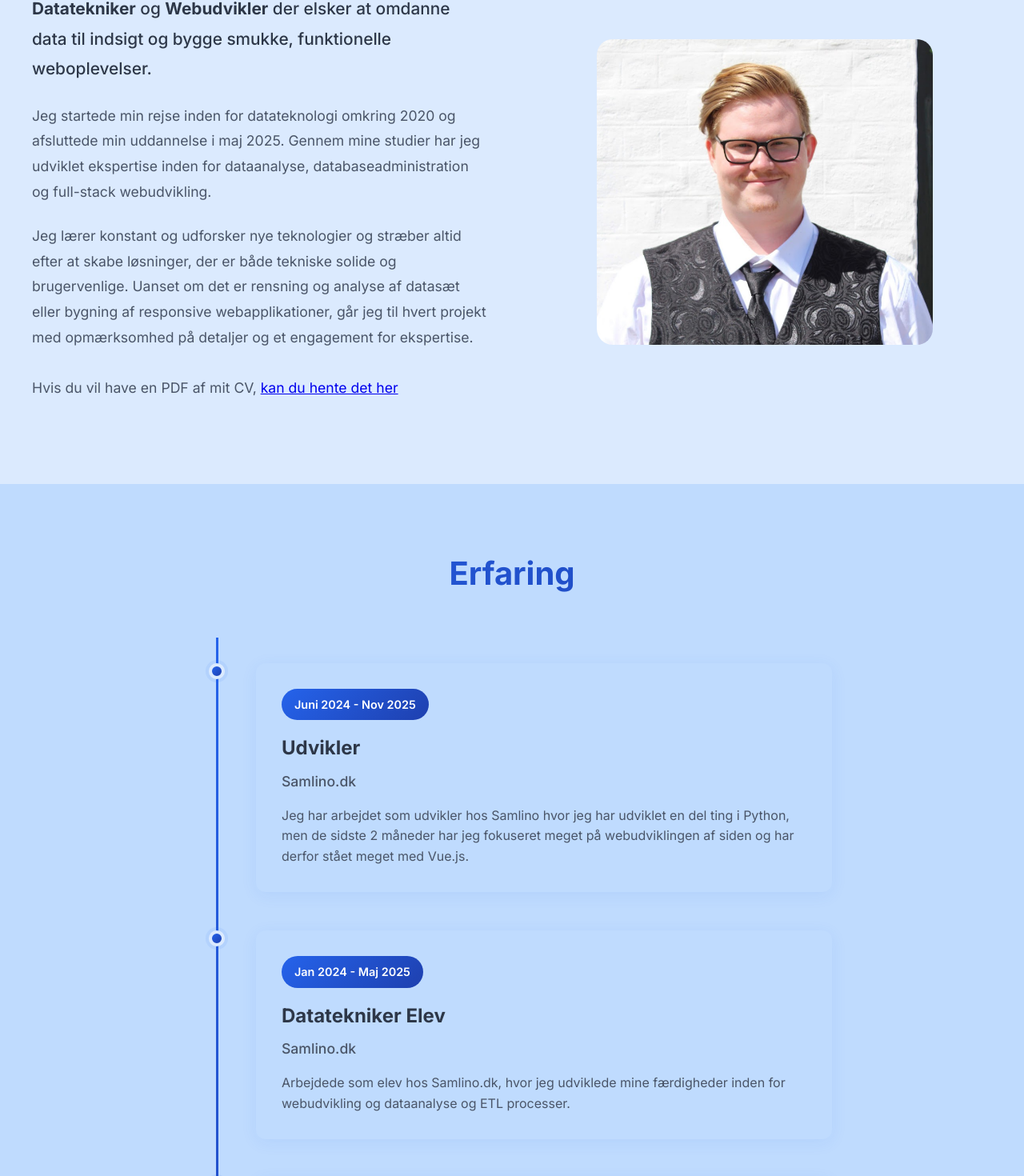
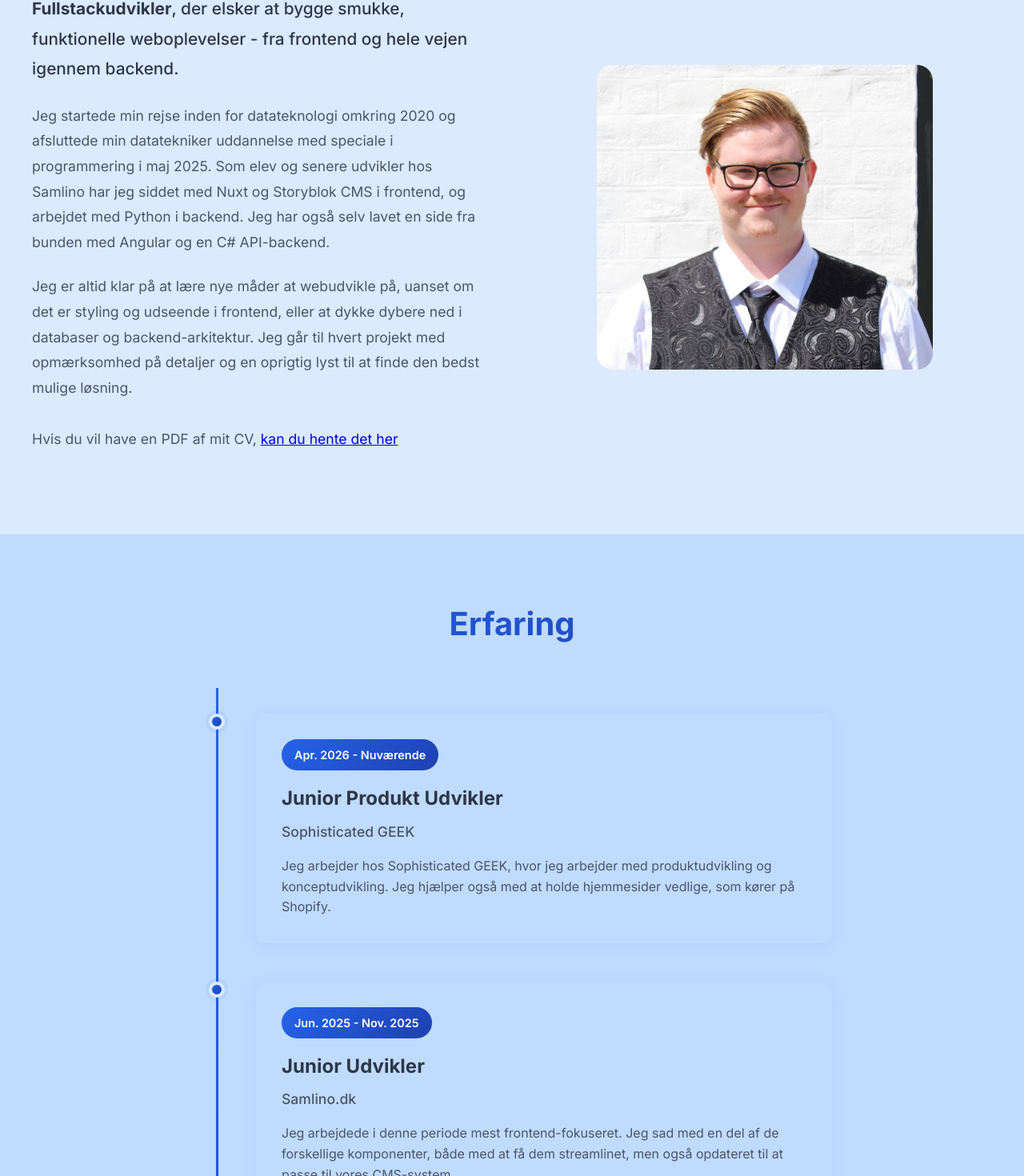
Before and after one commit to NicklasGV/Portfolio-NV, a Vue app: page / in a window 1280 px wide. Shown: the part 1079-2549 px from the top of the page at 80% size. Built offline with nearby package versions, Linux system fonts and the light colour scheme; no server answers.

Commit message:
Contact version

```diff
--- a/index.html
+++ b/index.html
@@ -6,7 +6,7 @@
   <title>Nicklas Vedeby's Portfolio</title>
   <meta
     name="description"
-    content="Nicklas Vedeby's portfolio showcasing his journey as a Data Technician and Web Developer, built with Vue.js 3 and Vite."
+    content="Nicklas Vedeby's portfolio showcasing his journey as a Fullstack Developer, built with Vue.js 3 and Vite."
   >
   <meta name="author" content="Nicklas Vedeby">
   <meta name="theme-color" content="#111827">
--- a/src/App.vue
+++ b/src/App.vue
@@ -51,15 +51,14 @@ const structuredData = computed(() => {
       '@context': 'https://schema.org',
       '@type': 'Person',
       name: 'Nicklas Vedeby',
-      jobTitle: 'Data Technician & Web Developer',
+      jobTitle: 'Fullstack Developer',
       url: canonical,
       image: toAbsolute(profileImageUrl),
       email: 'mailto:nvedeby@gmail.com',
-      telephone: '+4560524646',
+      telephone: '+4560524647',
       worksFor: {
         '@type': 'Organization',
-        name: 'Samlino.dk',
-        url: 'https://www.samlino.dk/',
+        name: 'Sophisticated GEEK',
       },
       sameAs: [
         'https://www.linkedin.com/in/nicklas-vedeby-3155351b7/',
--- a/src/components/Contact.vue
+++ b/src/components/Contact.vue
@@ -28,7 +28,7 @@
               </div>
               <div>
                 <h4>{{ t.contact.phone }}</h4>
-                <a href="tel:+4560524646">+45 60 52 46 46</a>
+                <a href="tel:+4560524647">+45 60 52 46 47</a>
               </div>
             </div>
             <div class="contact-method">
@@ -57,7 +57,7 @@
             </a>
           </p>
         </div>
-        <!-- <form class="contact-form" @submit.prevent="handleSubmit">
+        <form class="contact-form" @submit.prevent="handleSubmit">
           <div class="form-group">
             <label for="name">{{ t.contact.form.name }}</label>
             <input
@@ -104,7 +104,7 @@
           >
             {{ status.message }}
           </p>
-        </form> -->
+        </form>
       </div>
     </div>
   </section>
@@ -125,7 +125,8 @@ const form = ref({
 
 const status = ref(null)
 const isSubmitting = ref(false)
-const contactEndpoint = import.meta.env.VITE_CONTACT_ENDPOINT || '/api/contact'
+const WEB3FORMS_ENDPOINT = 'https://api.web3forms.com/submit'
+const WEB3FORMS_ACCESS_KEY = import.meta.env.VITE_WEB3FORMS_ACCESS_KEY || 'f8d22d9f-079c-4f86-ad91-ae38ac4596b1'
 
 const handleSubmit = async () => {
   if (isSubmitting.value) {
@@ -139,12 +140,18 @@ const handleSubmit = async () => {
   }
 
   try {
-    const response = await fetch(contactEndpoint, {
+    const response = await fetch(WEB3FORMS_ENDPOINT, {
       method: 'POST',
       headers: {
         'Content-Type': 'application/json',
       },
-      body: JSON.stringify(form.value),
+      body: JSON.stringify({
+        access_key: WEB3FORMS_ACCESS_KEY,
+        subject: `New portfolio contact from ${form.value.name}`,
+        name: form.value.name,
+        email: form.value.email,
+        message: form.value.message,
+      }),
     })
 
     const result = await response.json().catch(() => ({}))
--- a/src/components/workExperience.vue
+++ b/src/components/workExperience.vue
@@ -28,7 +28,7 @@ const formatDateRange = (startDate, endDate) => {
   if (endDate) {
     return `${startDate} - ${endDate}`
   }
-  return `${startDate} - ${t.workExperience.present || 'Present'}`
+  return `${startDate} - ${t.value.workExperience.present || 'Present'}`
 }
 </script>
 
--- a/src/composables/useLanguage.js
+++ b/src/composables/useLanguage.js
@@ -38,7 +38,7 @@ const translations = {
       contact: 'Contact'
     },
     hero: {
-      eyebrow: 'Data Technician & Web Developer',
+      eyebrow: 'Fullstack Developer',
       title: 'Building <span class="highlight">modern</span> web experiences',
       subtitle: 'I use data insights and modern frontend technologies to create user-friendly and fast web experiences.',
       primaryCta: 'View my work',
@@ -51,9 +51,9 @@ const translations = {
     },
     about: {
       title: 'About Me',
-      lead: 'Welcome to my portfolio! I\'m a passionate <strong>Data Technician</strong> and <strong>Web Developer</strong> who loves transforming data into insights and building beautiful, functional web experiences.',
-      text1: 'I began my journey in data technology around 2020 and completed my education in May 2025. Throughout my studies, I\'ve developed expertise in data analysis, database management, and full-stack web development.',
-      text2: 'I\'m constantly learning and exploring new technologies, always striving to create solutions that are both technically sound and user-friendly. Whether it\'s cleaning and analyzing datasets or building responsive web applications, I approach every project with attention to detail and a commitment to excellence.',
+      lead: 'Welcome to my portfolio! I\'m a passionate <strong>Fullstack Developer</strong> who loves building beautiful, functional web experiences from the frontend all the way through the backend.',
+      text1: 'I began my journey in data technology around 2020 and completed my Data Technician education, specializing in programming, in May 2025. As an apprentice and later developer at Samlino, I worked with Nuxt and the Storyblok CMS on the frontend, and with Python on the backend. I\'ve also built my own site from scratch using Angular with a C# API backend.',
+      text2: 'I\'m always eager to learn new ways of building for the web, whether that\'s frontend styling and UX or getting deeper into databases and backend architecture. I approach every project with attention to detail and a genuine drive to figure out the best way to build it.',
       downloadLabel: 'Prefer a PDF of my CV? ',
       downloadCta: 'Grab it here',
       imageAlt: 'Portrait of Nicklas Vedeby, Data Technician and Web Developer',
@@ -83,18 +83,25 @@ const translations = {
       present: 'Present',
       timeline: [
         {
-          startDate: 'June 2024',
-          endDate: 'Nov 2025',
-          title: 'Developer',
-          company: 'Samlino.dk',
-          description: 'I have worked as a developer at Samlino where I have developed a lot of things in Python, but for the last 2 months I have focused a lot on the web development of the site and have therefore worked a lot with Vue.js.'
+          startDate: 'Apr 2026',
+          endDate: null,
+          title: 'Junior Product Developer',
+          company: 'Sophisticated GEEK',
+          description: 'I work at Sophisticated GEEK, where I focus on product development and concept development. I also help maintain websites running on Shopify.'
         },
         {
-          startDate: 'Jan 2024',
+          startDate: 'June 2025',
+          endDate: 'Nov 2025',
+          title: 'Junior Developer',
+          company: 'Samlino.dk',
+          description: 'During this period I worked mostly frontend-focused. I worked on several of our components, both streamlining them and updating them to fit our CMS system.'
+        },
+        {
+          startDate: 'Feb 2024',
           endDate: 'May 2025',
           title: 'Data Technician Apprentice',
           company: 'Samlino.dk',
-          description: 'Worked as an apprentice at Samlino.dk, where I developed my skills in web development, data analysis, and ETL processes.'
+          description: 'Completed my Data Technician education specializing in programming here. I worked with languages like Java, JavaScript, TypeScript, HTML, CSS and Python, and with frameworks such as Angular and Nuxt.'
         },
         {
           startDate: 'Dec 2021',
@@ -169,10 +176,14 @@ const translations = {
           title: 'Web Development',
           skills: [
             { name: 'Vue.js', level: 90 },
+            { name: 'Nuxt', level: 80 },
             { name: 'Angular', level: 90 },
             { name: 'JavaScript', level: 90 },
+            { name: 'TypeScript', level: 80 },
             { name: 'HTML/CSS', level: 95 },
+            { name: 'UI/UX', level: 75 },
             { name: 'Node.js', level: 60 },
+            { name: 'C#', level: 65 },
             { name: 'Responsive Design', level: 90 }
           ]
         },
@@ -181,11 +192,19 @@ const translations = {
           skills: [
             { name: 'Git', level: 85 },
             { name: 'REST APIs', level: 80 },
+            { name: 'Shopify', level: 65 },
             { name: 'Cursor AI', level: 75 },
             { name: 'ChatGPT', level: 70 },
             { name: 'Docker', level: 70 },
             { name: 'AWS System', level: 65 },
             { name: 'PRINCE 2', level: 55 }
+          ]
+        },
+        {
+          title: 'Languages',
+          skills: [
+            { name: 'Danish', level: 100 },
+            { name: 'English', level: 75 }
           ]
         }
       ]
@@ -259,7 +278,7 @@ const translations = {
       cv: 'Download CV'
     },
     hero: {
-      eyebrow: 'Datatekniker & Webudvikler',
+      eyebrow: 'Fullstackudvikler',
       title: 'Jeg bygger <span class="highlight">moderne</span> webløsninger',
       subtitle: 'Jeg bruger dataindsigt og moderne frontend-teknologier til at skabe brugervenlige og hurtige weboplevelser.',
       primaryCta: 'Se mine projekter',
@@ -272,9 +291,9 @@ const translations = {
     },
     about: {
       title: 'Om Mig',
-      lead: 'Velkommen til mit portfolio! Jeg er en passioneret <strong>Datatekniker</strong> og <strong>Webudvikler</strong> der elsker at omdanne data til indsigt og bygge smukke, funktionelle weboplevelser.',
-      text1: 'Jeg startede min rejse inden for datateknologi omkring 2020 og afsluttede min uddannelse i maj 2025. Gennem mine studier har jeg udviklet ekspertise inden for dataanalyse, databaseadministration og full-stack webudvikling.',
-      text2: 'Jeg lærer konstant og udforsker nye teknologier og stræber altid efter at skabe løsninger, der er både tekniske solide og brugervenlige. Uanset om det er rensning og analyse af datasæt eller bygning af responsive webapplikationer, går jeg til hvert projekt med opmærksomhed på detaljer og et engagement for ekspertise.',
+      lead: 'Velkommen til mit portfolio! Jeg er en passioneret <strong>Fullstackudvikler</strong>, der elsker at bygge smukke, funktionelle weboplevelser - fra frontend og hele vejen igennem backend.',
+      text1: 'Jeg startede min rejse inden for datateknologi omkring 2020 og afsluttede min datatekniker uddannelse med speciale i programmering i maj 2025. Som elev og senere udvikler hos Samlino har jeg siddet med Nuxt og Storyblok CMS i frontend, og arbejdet med Python i backend. Jeg har også selv lavet en side fra bunden med Angular og en C# API-backend.',
+      text2: 'Jeg er altid klar på at lære nye måder at webudvikle på, uanset om det er styling og udseende i frontend, eller at dykke dybere ned i databaser og backend-arkitektur. Jeg går til hvert projekt med opmærksomhed på detaljer og en oprigtig lyst til at finde den bedst mulige løsning.',
       downloadLabel: 'Hvis du vil have en PDF af mit CV, ',
       downloadCta: 'kan du hente det her',
       imageAlt: 'Portræt af Nicklas Vedeby, datatekniker og webudvikler',
@@ -304,18 +323,25 @@ const translations = {
       present: 'Nuværende',
       timeline: [
         {
-          startDate: 'Juni 2024',
-          endDate: 'Nov 2025',
-          title: 'Udvikler',
-          company: 'Samlino.dk',
-          description: 'Jeg har arbejdet som udvikler hos Samlino hvor jeg har udviklet en del ting i Python, men de sidste 2 måneder har jeg fokuseret meget på webudviklingen af siden og har derfor stået meget med Vue.js.'
+          startDate: 'Apr. 2026',
+          endDate: null,
+          title: 'Junior Produkt Udvikler',
+          company: 'Sophisticated GEEK',
+          description: 'Jeg arbejder hos Sophisticated GEEK, hvor jeg arbejder med produktudvikling og konceptudvikling. Jeg hjælper også med at holde hjemmesider vedlige, som kører på Shopify.'
         },
         {
-          startDate: 'Jan 2024',
+          startDate: 'Jun. 2025',
+          endDate: 'Nov. 2025',
+          title: 'Junior Udvikler',
+          company: 'Samlino.dk',
+          description: 'Jeg arbejdede i denne periode mest frontend-fokuseret. Jeg sad med en del af de forskellige komponenter, både med at få dem streamlinet, men også opdateret til at passe til vores CMS-system.'
+        },
+        {
+          startDate: 'Feb. 2024',
           endDate: 'Maj 2025',
           title: 'Datatekniker Elev',
           company: 'Samlino.dk',
-          description: 'Arbejdede som elev hos Samlino.dk, hvor jeg udviklede mine færdigheder inden for webudvikling og dataanalyse og ETL processer.'
+          description: 'Her færdiggjorde jeg min uddannelse indenfor Datatekniker med speciale i programmering. Jeg har været igennem sprog som Java, JavaScript, TypeScript, HTML, CSS og Python, og arbejdet med frameworks som Angular og Nuxt.'
         },
         {
           startDate: 'Dec 2021',
@@ -390,10 +416,14 @@ const translations = {
           title: 'Webudvikling',
           skills: [
             { name: 'Vue.js', level: 90 },
+            { name: 'Nuxt', level: 80 },
             { name: 'Angular', level: 90 },
             { name: 'JavaScript', level: 90 },
+            { name: 'TypeScript', level: 80 },
             { name: 'HTML/CSS', level: 95 },
+            { name: 'UI/UX', level: 75 },
             { name: 'Node.js', level: 60 },
+            { name: 'C#', level: 65 },
             { name: 'Responsivt Design', level: 90 }
           ]
         },
@@ -402,11 +432,19 @@ const translations = {
           skills: [
             { name: 'Git', level: 85 },
             { name: 'REST APIs', level: 80 },
+            { name: 'Shopify', level: 65 },
             { name: 'Cursor AI', level: 75 },
             { name: 'ChatGPT', level: 70 },
             { name: 'Docker', level: 70 },
             { name: 'AWS System', level: 65 },
             { name: 'PRINCE 2', level: 55 }
+          ]
+        },
+        {
+          title: 'Sprog',
+          skills: [
+            { name: 'Dansk', level: 100 },
+            { name: 'Engelsk', level: 75 }
           ]
         }
       ]
--- a/src/router/index.js
+++ b/src/router/index.js
@@ -12,7 +12,7 @@ const router = createRouter({
       component: () => import('../pages/Home.vue'),
       meta: {
         title: 'Nicklas Vedeby — Portfolio',
-        description: "Nicklas Vedeby's portfolio showcasing his journey as a Data Technician and Web Developer, featuring case studies, experience, and contact details.",
+        description: "Nicklas Vedeby's portfolio showcasing his journey as a Fullstack Developer, featuring case studies, experience, and contact details.",
         type: 'website',
       },
     },
--- a/src/utils/seo.js
+++ b/src/utils/seo.js
@@ -1,7 +1,7 @@
 import socialImageUrl from '@/assets/images/profile.png?url'
 
 const DEFAULT_TITLE = "Nicklas Vedeby — Portfolio"
-const DEFAULT_DESCRIPTION = "Nicklas Vedeby's portfolio showcasing his journey as a Data Technician and Web Developer, built with Vue.js 3 and Vite."
+const DEFAULT_DESCRIPTION = "Nicklas Vedeby's portfolio showcasing his journey as a Fullstack Developer, built with Vue.js 3 and Vite."
 const DEFAULT_TYPE = 'website'
 const SITE_URL = import.meta.env.VITE_SITE_URL || ''
 
--- a/vite.config.js
+++ b/vite.config.js
@@ -15,13 +15,5 @@ export default defineConfig({
     alias: {
       '@': resolve(__dirname, './src')
     }
-  },
-  server: {
-    proxy: {
-      '/api': {
-        target: 'http://localhost:3000',
-        changeOrigin: true
-      }
-    }
   }
 })
```
Also changed, not shown: package.json (+1 -6 lines), .claude/launch.json (added), 2 other files (tests, documents, lock files or other folders).
